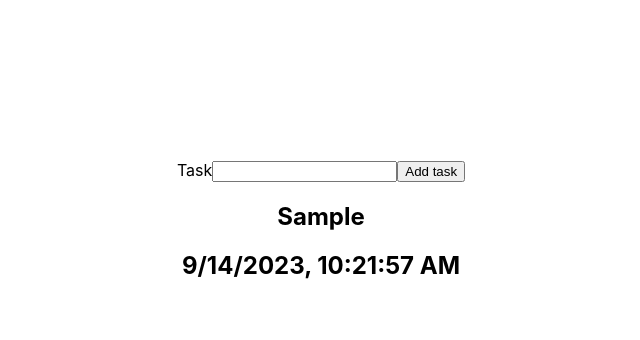
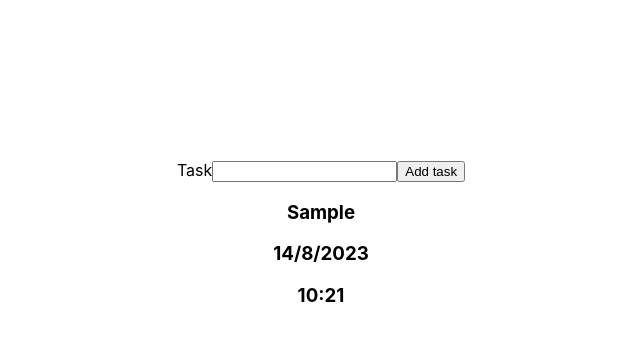
Before and after one commit to auqid/todo-list-react, a React (Create React App) app: page / in a window 1280 px wide. Both pictures are taken after typing "Sample" into the empty fields and a click on the button "Add task". Shown: the top 340 px of the page, without its empty margins (319-959 px from the left). Built offline with nearby package versions, Linux system fonts and the light colour scheme.

Commit message:
updated time

```diff
--- a/src/App.js
+++ b/src/App.js
@@ -6,6 +6,7 @@ const DUMMY=[]
 function App() {
 
 const[tasks,setTasks]=useState(DUMMY)
+
 
 
 const taskCreator=(enteredTasks)=>{
@@ -22,7 +23,7 @@ const taskCreator=(enteredTasks)=>{
   return (
     <div className="App">
       <Input submission={taskCreator}></Input>
-      <TaskList items={tasks}></TaskList>
+      <TaskList items={tasks} ></TaskList>
     </div>
   );
 }
--- a/src/components/RenderTasks/RenderTasks.js
+++ b/src/components/RenderTasks/RenderTasks.js
@@ -1,13 +1,17 @@
 import React from 'react'
 
 const RenderTasks = (props) => {
-  console.log('from render tasls',props)
+  console.log('from render tasks',props)
     return (
-    <>
-    <h2>{props.title}</h2>
-    <h2>{props.date}</h2>
 
-        </>
+
+    <card classname='card'>
+    <h3>{props.title}</h3>
+    <h3>{props.date}</h3>
+    <h3>{props.time}</h3>
+</card>
+
+
   )
 }
 
--- a/src/components/input/Input.js
+++ b/src/components/input/Input.js
@@ -23,15 +23,15 @@ const Input = (props) => {
      const tasks ={
         id:key,
         title:title,
-        date: date.toLocaleString(),
-
+        date: `${date.getDate()}/${date.getMonth()}/${date.getFullYear()}`,
+        time:`${date.getHours()}:${date.getMinutes()}`
 
         }
         console.log('from input',tasks)
 
         props.submission(tasks)
         setTitle('')
-        setDate('')
+
 
 
 
--- a/src/components/input/TaskList.js/TaskList.js
+++ b/src/components/input/TaskList.js/TaskList.js
@@ -2,6 +2,7 @@ import React from 'react'
 import RenderTasks from '../../RenderTasks/RenderTasks'
 
 const TaskList = (props) => {
+console.log('from tasklist',props)
   return (
     <div>
       {props.items.map((tasks) => (
@@ -9,6 +10,7 @@ const TaskList = (props) => {
           key={tasks.id}
           title={tasks.title}
           date={tasks.date}
+          time={tasks.time}
         />
       ))}
     </div>
```
